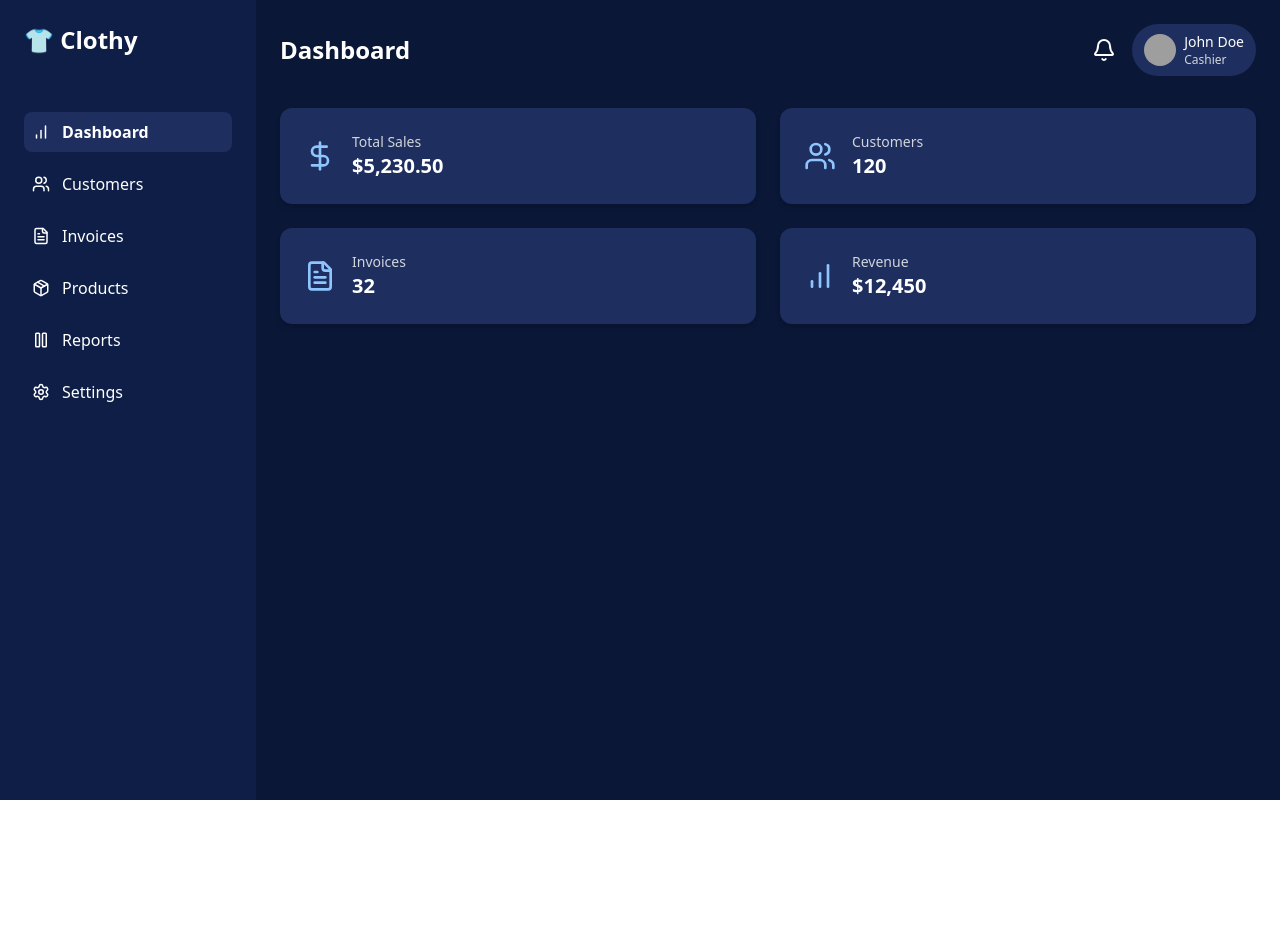
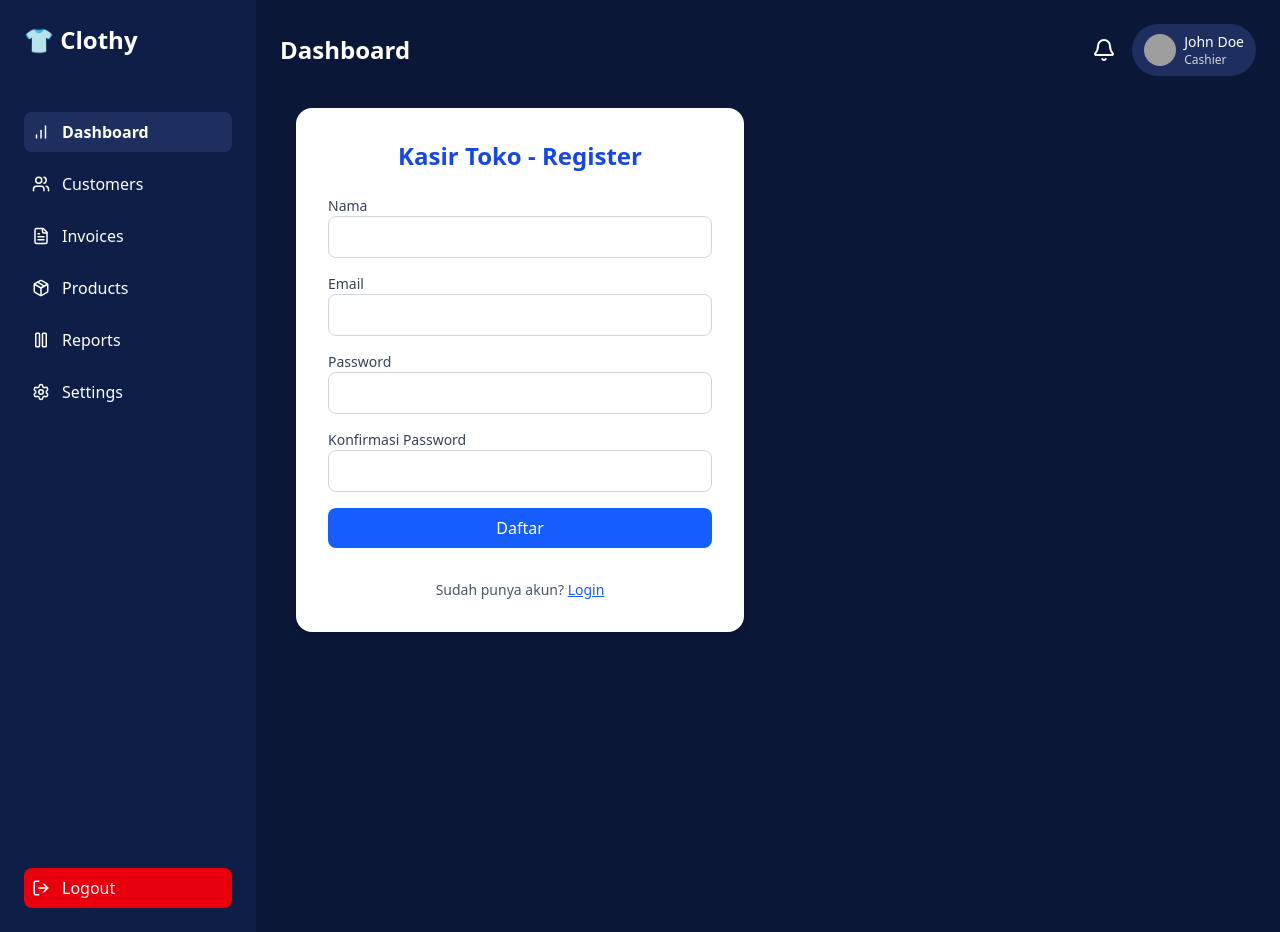
Before and after one commit to agungagu/invoice-frontend, a React (Vite) app: page /admin/register-kasir in a window 1280 px wide. Before the commit this address led to /admin. Before the commit the page ends 800 px from the top, so only its background shows below. Built offline with nearby package versions, Linux system fonts and the light colour scheme; sample sign-in values are in the browser's storage; grey boxes are pictures that could not be loaded.

Commit message:
fixing protected routes

```diff
--- a/src/components/ProtectedRoute.jsx
+++ b/src/components/ProtectedRoute.jsx
@@ -1,11 +1,14 @@
-
+// components/ProtectedRoute.jsx
 import { Navigate } from "react-router-dom";
 import { useAuth } from "../contexts/AuthContext";
 
 const ProtectedRoute = ({ children }) => {
   const { token } = useAuth();
 
-  if (!token) return <Navigate to="/login" replace />;
+  if (!token) {
+    return <Navigate to="/" replace />;
+  }
+
   return children;
 };
 
--- a/src/layout/AdminLayout.jsx
+++ b/src/layout/AdminLayout.jsx
@@ -1,5 +1,16 @@
-import { Outlet, NavLink } from "react-router-dom";
-import { User, Bell, DollarSign, Users, FileText, BarChart, Settings, Package, Pause } from "lucide-react";
+import { Outlet, NavLink, useNavigate } from "react-router-dom";
+import {
+  User,
+  Bell,
+  DollarSign,
+  Users,
+  FileText,
+  BarChart,
+  Settings,
+  Package,
+  Pause,
+  LogOut,
+} from "lucide-react";
 
 const navItems = [
   { name: "Dashboard", icon: <BarChart size={18} />, path: "/admin" },
@@ -11,6 +22,13 @@ const navItems = [
 ];
 
 const AdminLayout = () => {
+  const navigate = useNavigate();
+
+  const handleLogout = () => {
+    localStorage.removeItem("token"); // atau panggil context logout()
+    navigate("/", { replace: true });
+  };
+
   return (
     <div className="flex min-h-screen bg-[#0A1736] text-white">
       {/* Sidebar */}
@@ -33,6 +51,15 @@ const AdminLayout = () => {
             </NavLink>
           ))}
         </nav>
+
+        {/* Logout Button */}
+        <button
+          onClick={handleLogout}
+          className="mt-auto flex items-center gap-3 p-2 rounded-lg bg-red-600 hover:bg-red-700 transition-all"
+        >
+          <LogOut size={18} />
+          <span>Logout</span>
+        </button>
       </aside>
 
       {/* Content */}
--- a/src/layout/AuthLayout.jsx
+++ b/src/layout/AuthLayout.jsx
@@ -1,6 +1,6 @@
 export default function AuthLayout({ children }) {
     return (
-      <div className="min-h-screen flex items-center justify-center bg-blue-100 dark:bg-gray-900 px-4">
+      <div className="min-h-screen flex items-center justify-center bg-blue-100 bg-transparent px-4">
         <div className="w-full max-w-md bg-white dark:bg-gray-800 p-8 rounded-2xl shadow-md">
           <h1 className="text-2xl font-bold mb-6 text-center text-blue-700 dark:text-white">
             Kasir Toko - Register
--- /dev/null
+++ b/src/pages/setting/page/RegisterKasirPage.jsx
@@ -0,0 +1,95 @@
+import { useState } from "react";
+import axios from "axios";
+import { useAuth } from "../../../contexts/AuthContext";
+import AuthLayout from "../../../layout/AuthLayout";
+
+const RegisterKasirPage = () => {
+    const { token } = useAuth();
+    const [form, setForm] = useState({ name: "", email: "", password: "", confirmPassword: "", role: "kasir" });
+    const [message, setMessage] = useState("");
+
+    const handleChange = (e) => {
+        setForm({ ...form, [e.target.name]: e.target.value });
+    };
+
+    const handleSubmit = async (e) => {
+        e.preventDefault();
+        try {
+            await axios.post("http://localhost:3000/users", form, {
+                headers: {
+                    Authorization: `Bearer ${token}`,
+                },
+            });
+            setMessage("Berhasil menambahkan kasir.");
+        } catch (err) {
+            setMessage("Gagal menambahkan kasir.");
+        }
+    };
+
+    return (
+        <div className="min-h-screen bg-transparent px-4">
+        <div className="w-full max-w-md bg-white dark:bg-gray-800 p-8 rounded-2xl shadow-md">
+        <h1 className="text-2xl font-bold mb-6 text-center text-blue-700 dark:text-white">
+            Kasir Toko - Register
+        </h1>
+        <form onSubmit={handleSubmit} className="space-y-4">
+          <div>
+            <label className="block text-sm font-medium text-gray-700 dark:text-gray-300">Nama</label>
+            <input
+              type="text"
+              name="name"
+              value={form.name}
+              onChange={handleChange}
+              className="w-full p-2 border border-gray-300 rounded-lg dark:bg-gray-700 dark:text-white"
+              required
+            />
+          </div>
+          <div>
+            <label className="block text-sm font-medium text-gray-700 dark:text-gray-300">Email</label>
+            <input
+              type="email"
+              name="email"
+              value={form.email}
+              onChange={handleChange}
+              className="w-full p-2 border border-gray-300 rounded-lg dark:bg-gray-700 dark:text-white"
+              required
+            />
+          </div>
+          <div>
+            <label className="block text-sm font-medium text-gray-700 dark:text-gray-300">Password</label>
+            <input
+              type="password"
+              name="password"
+              value={form.password}
+              onChange={handleChange}
+              className="w-full p-2 border border-gray-300 rounded-lg dark:bg-gray-700 dark:text-white"
+              required
+            />
+          </div>
+          <div>
+            <label className="block text-sm font-medium text-gray-700 dark:text-gray-300">Konfirmasi Password</label>
+            <input
+              type="password"
+              name="confirmPassword"
+              value={form.confirmPassword}
+              onChange={handleChange}
+              className="w-full p-2 border border-gray-300 rounded-lg dark:bg-gray-700 dark:text-white"
+              required
+            />
+          </div>
+          <button
+            type="submit"
+            className="w-full bg-blue-600 text-white p-2 rounded-lg hover:bg-blue-700"
+          >
+            Daftar
+          </button>
+          <p className="text-sm mt-4 text-center text-gray-600 dark:text-gray-300">
+            Sudah punya akun? <a href="/login" className="text-blue-600 dark:text-blue-400 underline">Login</a>
+          </p>
+        </form>
+        </div>
+        </div>
+    );
+};
+
+export default RegisterKasirPage;
--- a/src/pages/setting/page/SettingPage.jsx
+++ b/src/pages/setting/page/SettingPage.jsx
@@ -1,9 +1,37 @@
-import React from 'react'
+import { Link } from "react-router-dom";
 
 const SettingPage = () => {
   return (
-    <div>SettingPage</div>
-  )
-}
+    <div className="p-6 space-y-6">
+      <h1 className="text-2xl font-bold">Pengaturan Toko</h1>
 
-export default SettingPage
+      <div className="grid gap-4 md:grid-cols-2">
+        {/* Contoh kartu pengaturan */}
+        <div className="bg-white dark:bg-gray-800 rounded-2xl shadow p-4">
+          <h2 className="text-lg font-semibold">Informasi Toko</h2>
+          <p className="text-gray-600 dark:text-gray-300 text-sm">
+            Atur nama, alamat, dan informasi lainnya.
+          </p>
+          <button className="mt-2 text-blue-600 hover:underline">
+            Edit Informasi
+          </button>
+        </div>
+
+        <div className="bg-white dark:bg-gray-800 rounded-2xl shadow p-4">
+          <h2 className="text-lg font-semibold">Manajemen Pengguna</h2>
+          <p className="text-gray-600 dark:text-gray-300 text-sm">
+            Tambahkan user kasir baru yang bisa login.
+          </p>
+          <Link
+            to="/admin/register-kasir"
+            className="mt-2 inline-block text-blue-600 hover:underline"
+          >
+            Register User Baru
+          </Link>
+        </div>
+      </div>
+    </div>
+  );
+};
+
+export default SettingPage;
```
Also changed, not shown: src/routes.jsx (+7 -6 lines).
